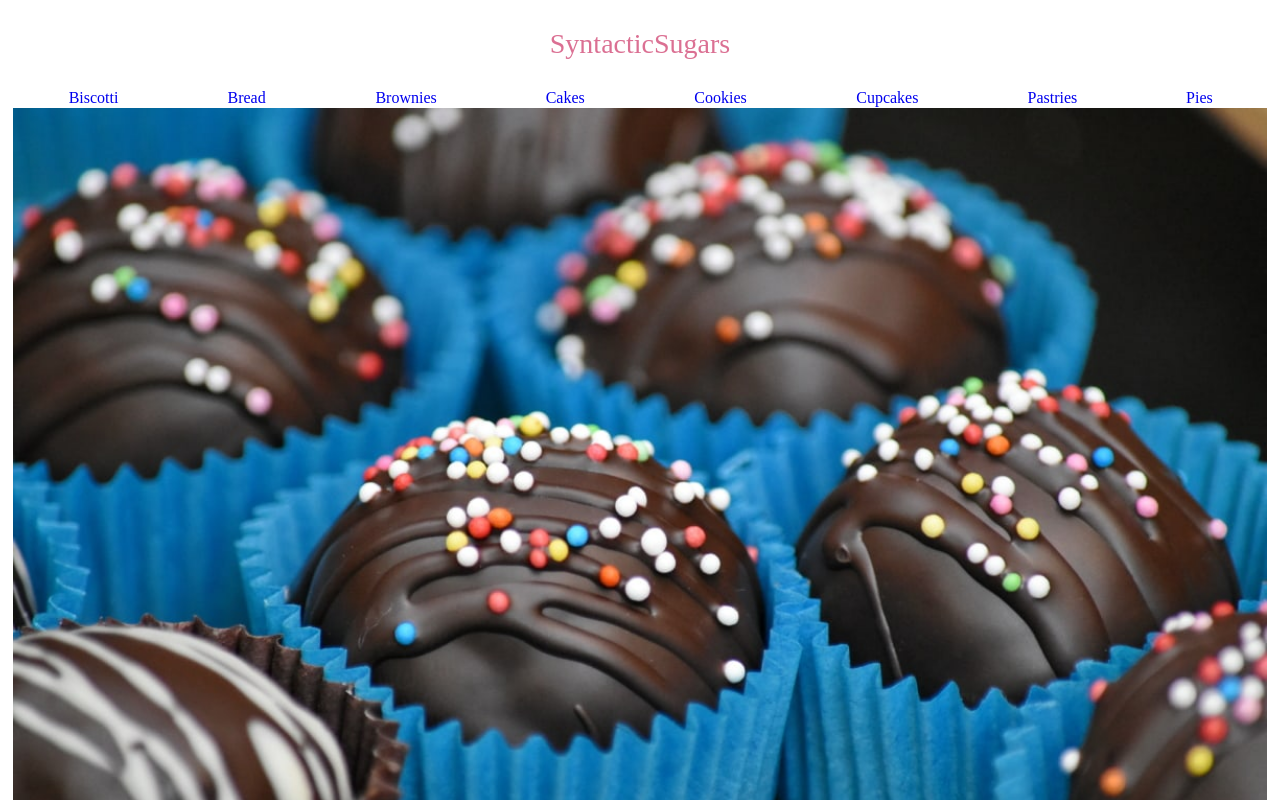
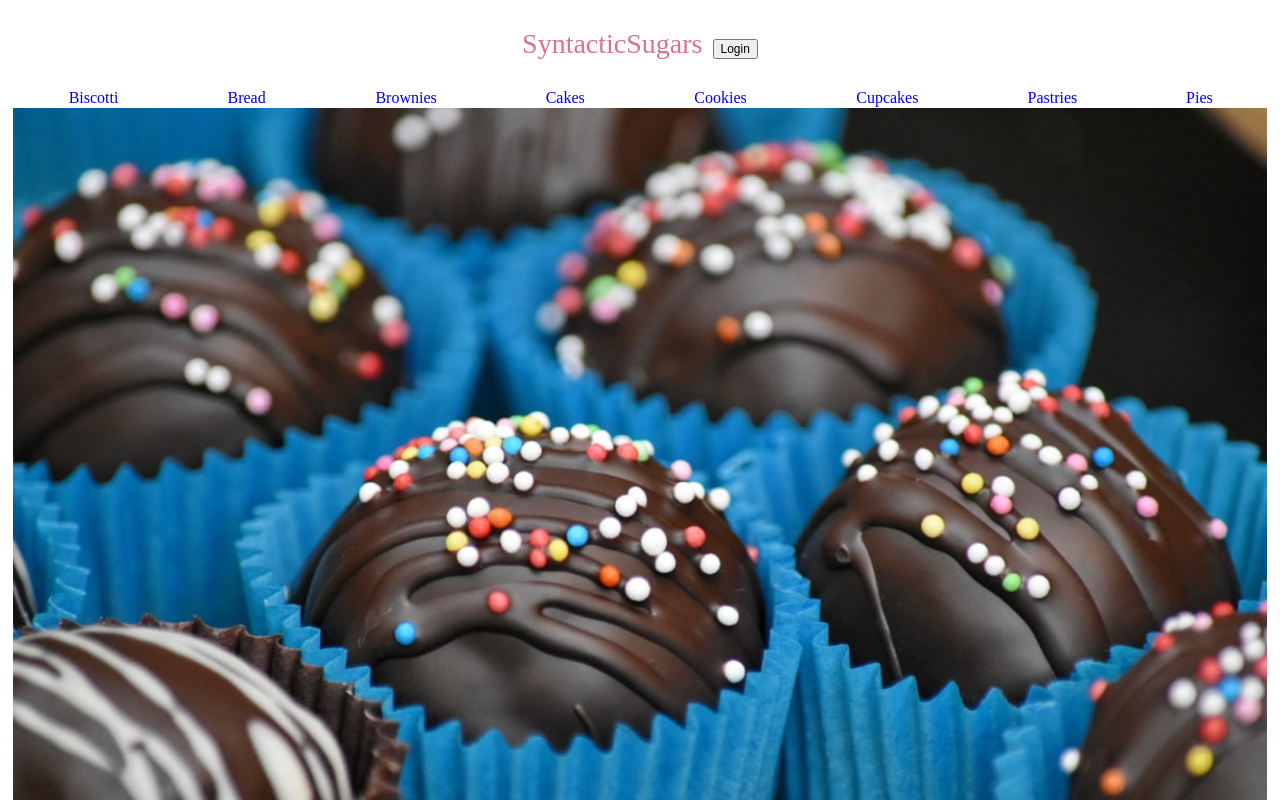
Before and after one commit to SyntacticSugars/SyntacticSugars, a React app: page / in a window 1280 px wide. Shown: the top 800 px of the page. Built offline with nearby package versions, Linux system fonts and the light colour scheme.

Commit message:
Added in login button into homepage
Co-authored-by: Jenae <jenaepen@gmail.com>

```diff
--- a/src/components/App.jsx
+++ b/src/components/App.jsx
@@ -63,6 +63,7 @@ const App = () => {
         <img onClick={()=>{setModalState(modalState === "none"? "flex":"none")}} style={{height: "20px"}} src="../assets/hamburger_icon.png"/>
         </HamburgerToggle>
         SyntacticSugars
+        <button style={{marginLeft: "10px", fontSize: "12px", alignItems: "center"}}>Login</button>
       </Title>
       <Router>
       <MinHeader>
--- a/src/components/ThumbnailButton.jsx
+++ b/src/components/ThumbnailButton.jsx
@@ -1,6 +1,5 @@
 import React from 'react';
 import styled from 'styled-components';
-
 
 const ThumbnailButton = ({ data }) => {
   const Name = styled.h1`
```
